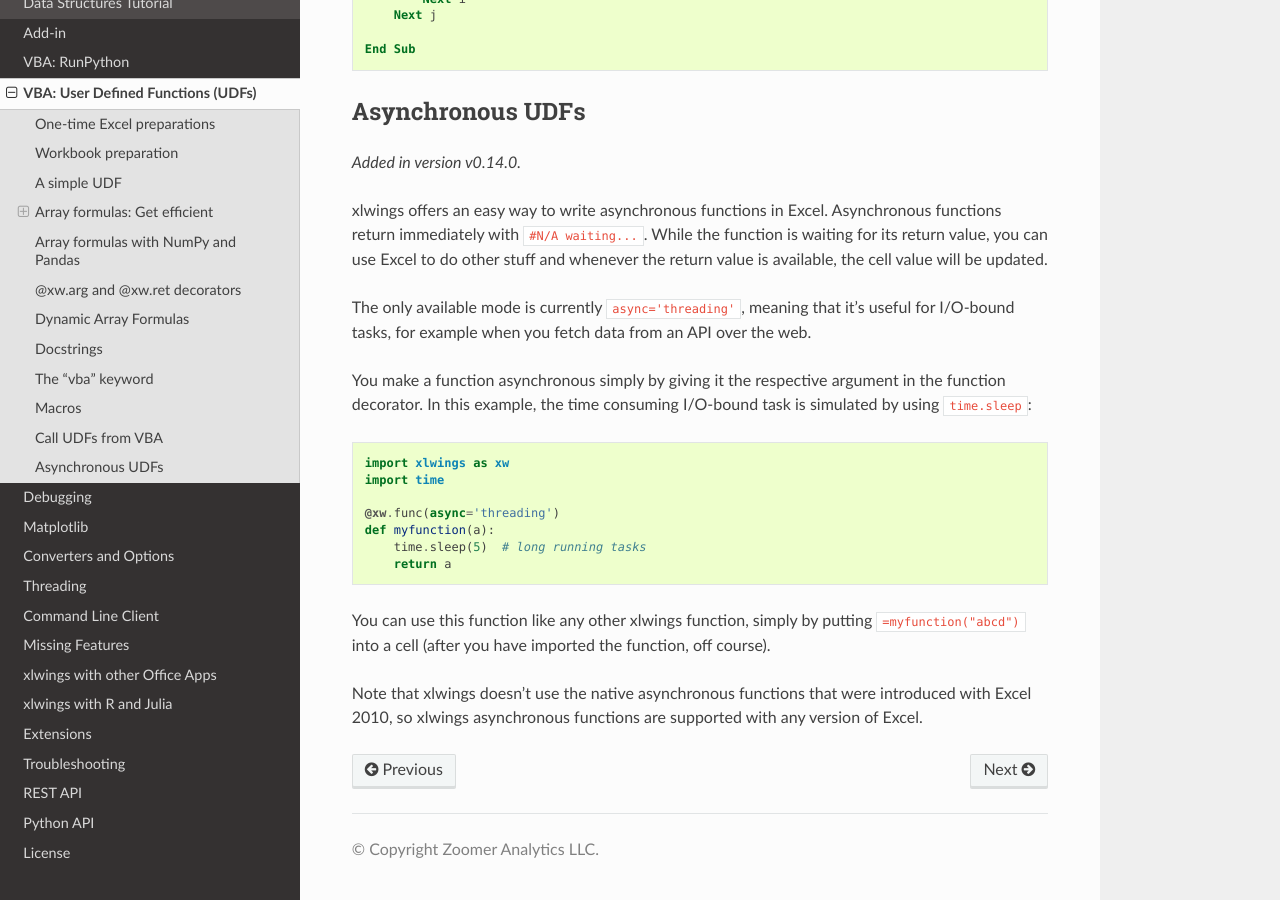
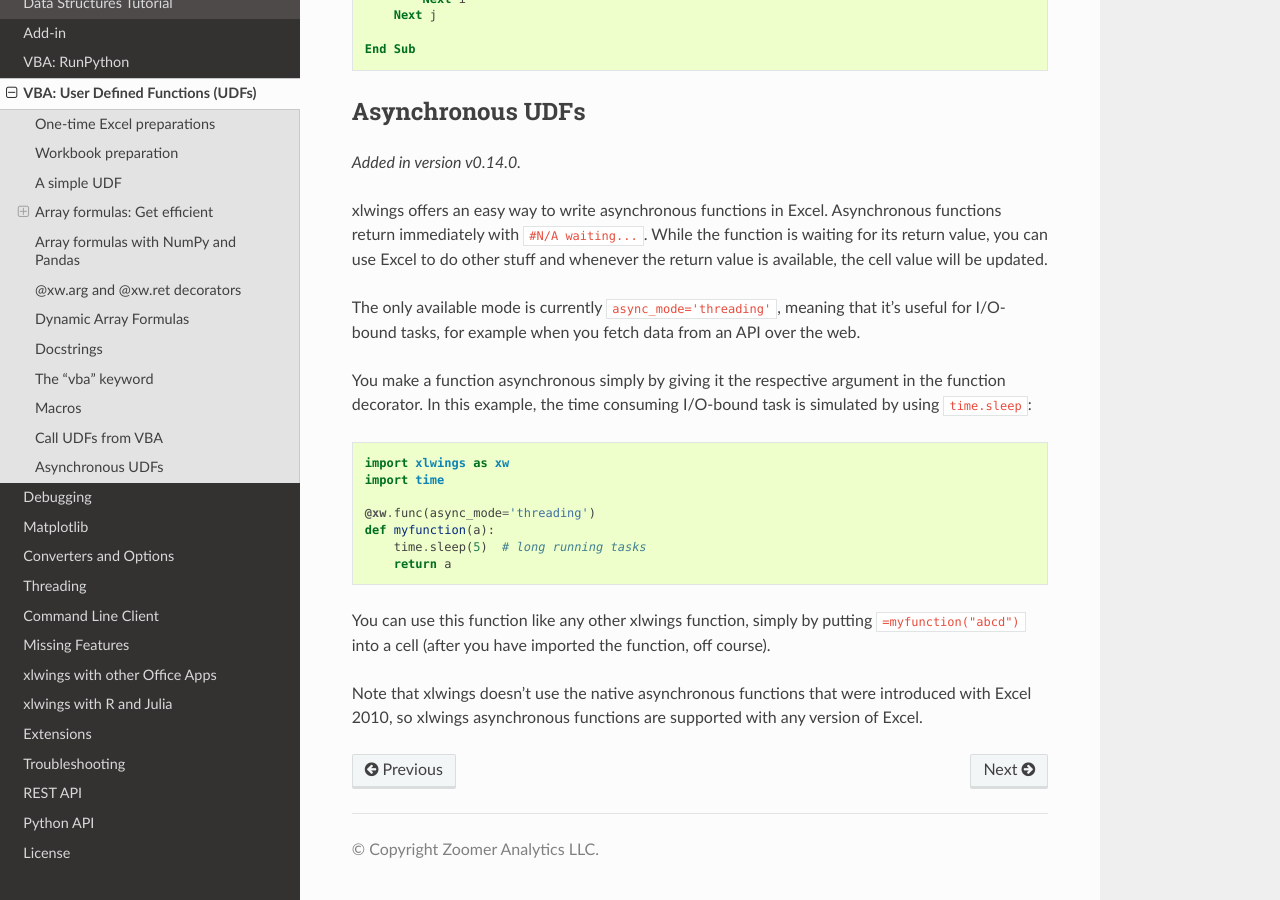
Before and after one commit to xlwings/xlwings, a Sphinx documentation site: the page built from docs/udfs.rst, in a window 1280 px wide and 900 px high, scrolled down 6331 px. Built offline with Sphinx 7.4.7 and the Read the Docs theme 2.0.0, drawn with Linux system fonts in a browser that asks for light colours.

Commit message:
fixed docs for async_mode

```diff
--- a/docs/udfs.rst
+++ b/docs/udfs.rst
@@ -276,7 +276,7 @@
 ``#N/A waiting...``. While the function is waiting for its return value, you can use Excel to do other stuff and whenever
 the return value is available, the cell value will be updated.
 
-The only available mode is currently ``async='threading'``, meaning that it's useful for I/O-bound tasks, for example when
+The only available mode is currently ``async_mode='threading'``, meaning that it's useful for I/O-bound tasks, for example when
 you fetch data from an API over the web.
 
 You make a function asynchronous simply by giving it the respective argument in the function decorator. In this example,
@@ -285,7 +285,7 @@
     import xlwings as xw
     import time
 
-    @xw.func(async='threading')
+    @xw.func(async_mode='threading')
     def myfunction(a):
         time.sleep(5)  # long running tasks
         return a
--- a/docs/whatsnew.rst
+++ b/docs/whatsnew.rst
@@ -12,7 +12,7 @@
     import xlwings as xw
     import time
 
-    @xw.func(async='threading')
+    @xw.func(async_mode='threading')
     def myfunction(a):
         time.sleep(5)  # long running tasks
         return a
```
